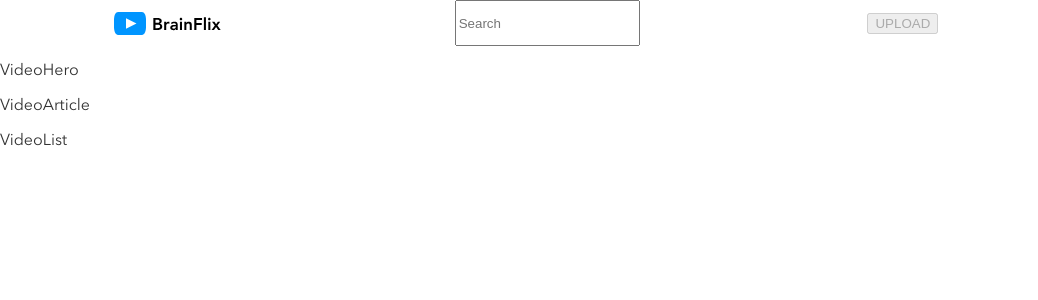
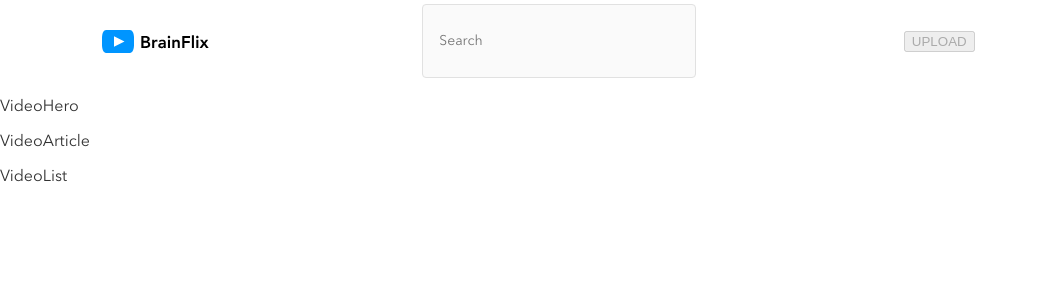
Before and after one commit to GurpreetD13/brainflix, a React (Create React App) app: page / in a window 1280 px wide. Shown: the top 300 px of the page, without its empty margins (0-1038 px from the left). Built offline with nearby package versions, Linux system fonts and the light colour scheme.

Commit message:
Styled input fields

```diff
--- a/src/App.scss
+++ b/src/App.scss
@@ -25,9 +25,25 @@ a {
 }
 
 input, textarea {
+    @include font-body;  // is this working, looks like yes
+    font-family: $font-stack;  // is this working, looks like yes
+    color: $color-primary-black; // is this working, looks like yes
     min-height: 36px;
+    min-width: 240px;
+    max-width: 100%; //bs 90%
+    margin: 4px; //bs 4px 0 20px;
+    border-radius: 4px;
+    border: 1px solid $color-secondary-mercury;
+    background-color: $color-secondary-alabaster;
+    padding: 12px;
 
     @include tablet {
         min-height: 40px;
+        padding: 16px;
+    }
+
+    &:active {
+        border-color: $color-primary-blue; //not working
+        // border: 2px solid $color-primary-blue;
     }
 }
--- a/src/components/Nav/Nav.scss
+++ b/src/components/Nav/Nav.scss
@@ -8,7 +8,6 @@
     align-items: center;
     justify-content: space-around;
 
-
     @include tablet {
         flex-direction: row;
     }
```
